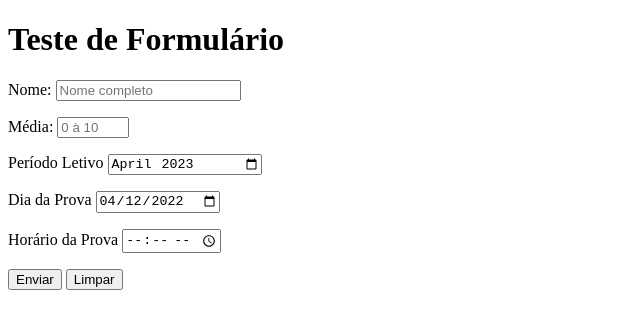
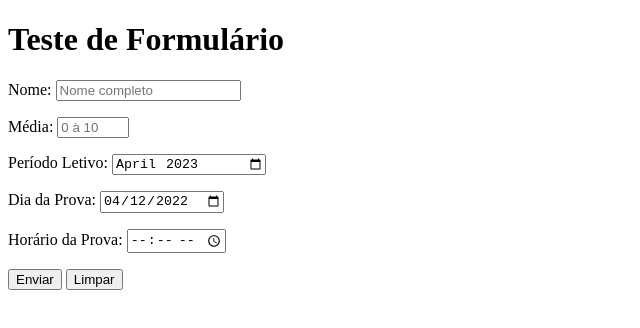
Before and after one commit to CarlosOtrebla/html5-css, a plain HTML site: page modulo_04/exe025/form003.html in a window 1280 px wide. Shown: the full height of the page, 0-640 px from the left. Drawn offline with Linux system fonts and the light colour scheme.

Commit message:
Update form003.html

```diff
--- a/modulo_04/exe025/form003.html
+++ b/modulo_04/exe025/form003.html
@@ -17,15 +17,15 @@
         <input type="number" name="media" id="idMedia" min="0" max="10" placeholder="0 à 10" step="0.1" required>
 
         <p>
-            <label for="idMes">Período Letivo</label>
+            <label for="idMes">Período Letivo: </label>
             <input type="month" name="mes" id="idMes" value="2023-04">
         </p>
         <p>
-            <label for="idDia">Dia da Prova</label>
+            <label for="idDia">Dia da Prova: </label>
             <input type="date" name="dia" id="idDia" value="2022-04-12">
         </p>
         <p>
-            <label for="idHora">Horário da Prova</label>
+            <label for="idHora">Horário da Prova: </label>
             <input type="time" name="hora" id="idHora">
         </p>
 
```
